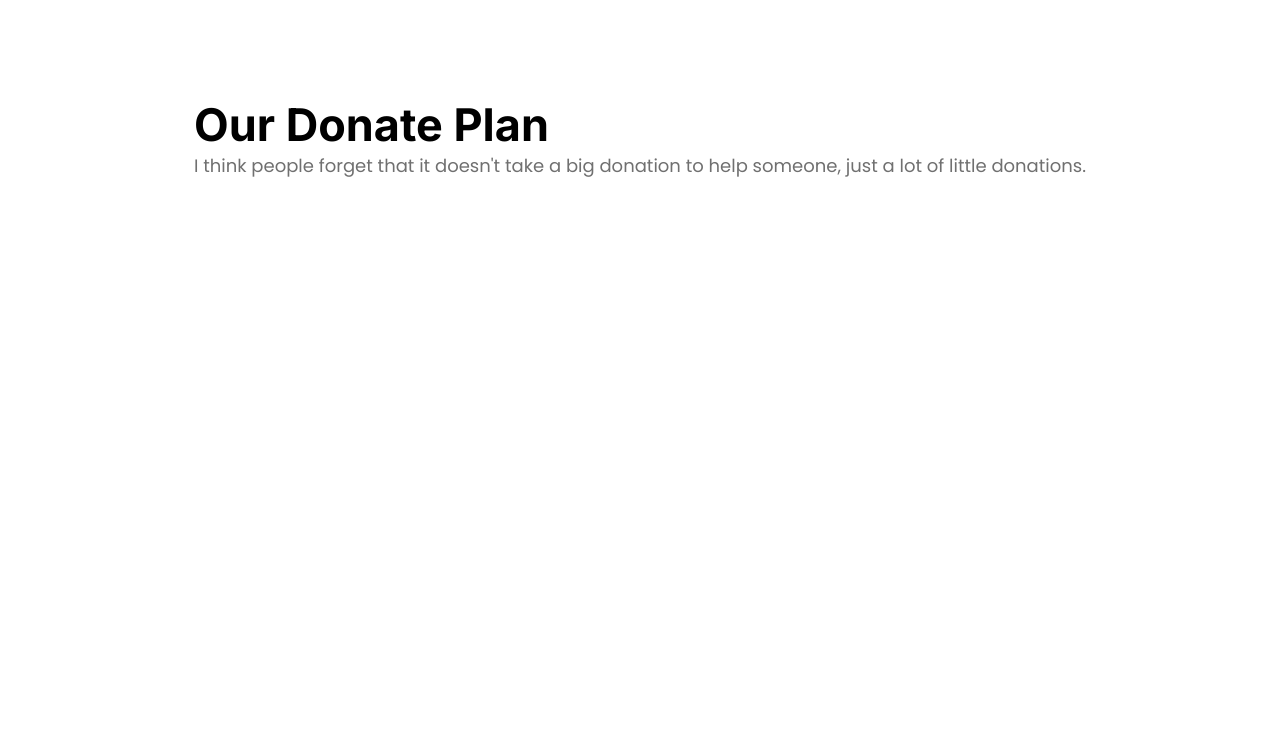
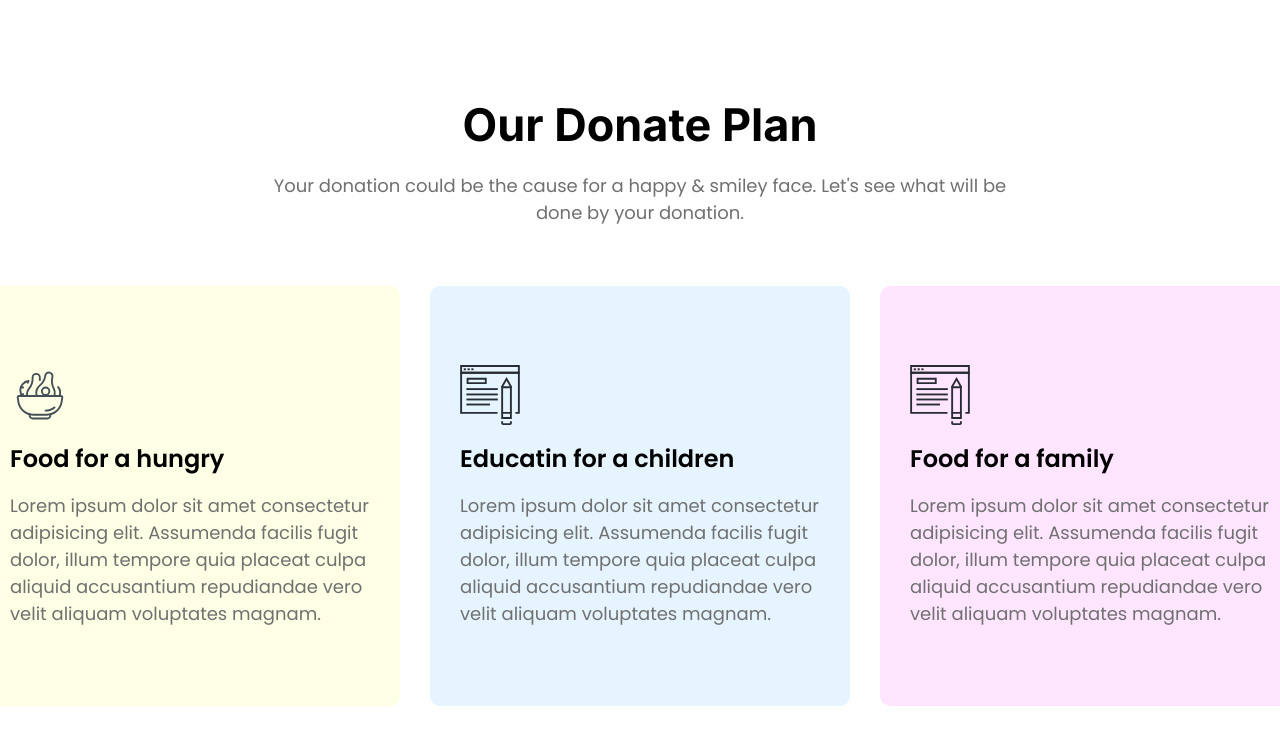
Before and after one commit to Ndhossain/Donate-Now, a plain HTML site: page index.html in a window 1280 px wide. Shown: the part 1212-1957 px from the top of the page. Before the commit the page ends 1521 px from the top, so only its background shows below. Drawn offline with Linux system fonts and the light colour scheme.

Commit message:
usage of donation work almost done

```diff
--- a/index.html
+++ b/index.html
@@ -36,15 +36,43 @@
       <button class="common-buttons">DONATE NOW</button>
     </section>
 
-    <section id="donation-usage-section" class="section-common-styles">
-      <div class="donation-usage-">
+    <section class="section-common-styles">
+      <div class="headings">
         <h1>Our Donate Plan</h1>
         <p>
-          I think people forget that it doesn't take a big donation to help
-          someone, just a lot of little donations.
+          Your donation could be the cause for a happy & smiley face. Let's see
+          what will be done by your donation.
         </p>
       </div>
-      <div></div>
+      <div id="donation-usages">
+        <div class="usages color-1">
+          <img src="images/icons/food.svg" alt="Foods" />
+          <h2>Food for a hungry</h2>
+          <p>
+            Lorem ipsum dolor sit amet consectetur adipisicing elit. Assumenda
+            facilis fugit dolor, illum tempore quia placeat culpa aliquid
+            accusantium repudiandae vero velit aliquam voluptates magnam.
+          </p>
+        </div>
+        <div class="usages color-2">
+          <img src="images/icons/pen-paper.svg" alt="Pen and Paper" />
+          <h2>Educatin for a children</h2>
+          <p>
+            Lorem ipsum dolor sit amet consectetur adipisicing elit. Assumenda
+            facilis fugit dolor, illum tempore quia placeat culpa aliquid
+            accusantium repudiandae vero velit aliquam voluptates magnam.
+          </p>
+        </div>
+        <div class="usages color-3">
+          <img src="images/icons/pen-paper.svg" alt="Pen and Paper" />
+          <h2>Food for a family</h2>
+          <p>
+            Lorem ipsum dolor sit amet consectetur adipisicing elit. Assumenda
+            facilis fugit dolor, illum tempore quia placeat culpa aliquid
+            accusantium repudiandae vero velit aliquam voluptates magnam.
+          </p>
+        </div>
+      </div>
     </section>
   </body>
 </html>
--- a/styles/style.css
+++ b/styles/style.css
@@ -59,6 +59,17 @@ input:focus::placeholder {
   border: none;
   border-radius: 5px;
   background: linear-gradient(to bottom right, #ff8080, #ff3737);
+}
+
+/* common section headings */
+
+.headings {
+  width: 765px;
+  text-align: center;
+}
+
+.headings > h1 {
+    margin-bottom: 20px;
 }
 
 /* top section */
@@ -136,3 +147,37 @@ input:focus::placeholder {
 }
 
 /* donation usage section */
+
+#donation-usages {
+    display: flex;
+    gap: 30px;
+    margin-top: 30px;
+}
+
+.usages {
+    height: 360px;
+    width: 360px;
+    display: flex;
+    flex-direction: column;
+    gap: 1em;
+    padding: 30px;
+    justify-content: center;
+    align-items: flex-start;
+    border-radius: 10px;
+}
+
+.usages > img {
+    height: 60px;
+}
+
+.color-1 {
+    background-color: rgba(255, 255, 0, 0.1);
+}
+
+.color-2 {
+    background-color: rgba(0, 145, 255, 0.1);
+}
+
+.color-3 {
+    background-color: rgba(255, 0, 255, 0.1);
+}
```
Also changed, not shown: images/icons/food.svg (added), images/icons/pen-paper.svg (added).
